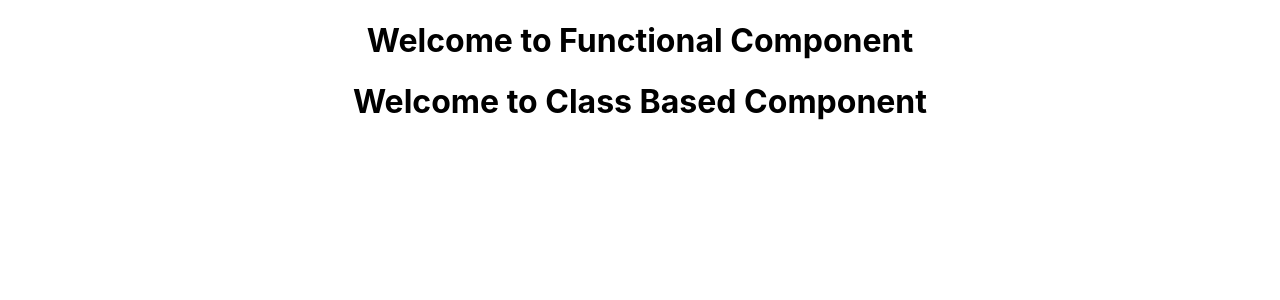
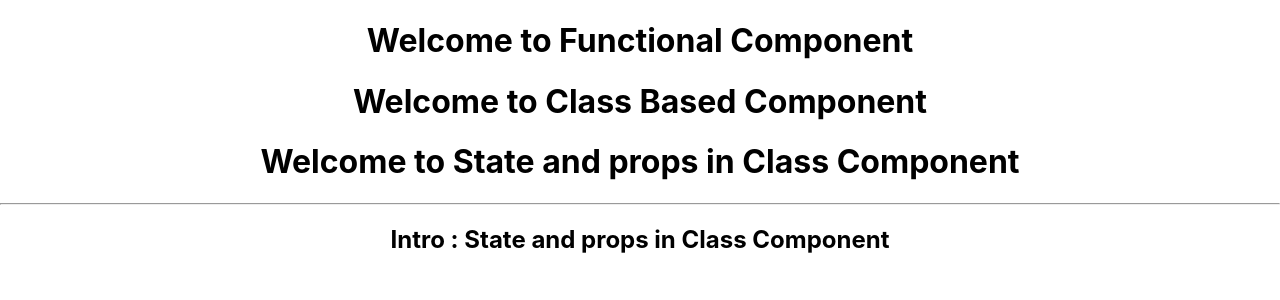
Before and after one commit to MohanKumar2003/reactjstutorial, a React (Create React App) app: page / in a window 1280 px wide. Shown: the top 300 px of the page. Built offline with nearby package versions, Linux system fonts and the light colour scheme.

Commit message:
state and props in classes

```diff
--- a/src/components/ClassComponent.js
+++ b/src/components/ClassComponent.js
@@ -2,6 +2,11 @@
 import React, {Component} from "react";
 
 class ClassComponent extends React.Component {
+
+    // state
+    state = {
+        intro : "State and props in Class Component"
+    }
 
     render() {
         let name = "Class Based Component";
@@ -9,10 +14,26 @@ class ClassComponent extends React.Component {
             <>
                 <center>
                     <h1>Welcome to {name}</h1>
+                    <h1>Welcome to {this.state.intro}</h1><hr/>
+                    <Test intro = {this.state.intro}/>
                 </center>
             </>
         )
     }
 }
 
+
 export default ClassComponent;
+
+// these one more componemt
+class Test extends React.Component {
+    render() {
+        return(
+            <>
+                <center>
+                    <h2>Intro : {this.props.intro}</h2>
+                </center>
+            </>
+        )
+    }
+}
```
